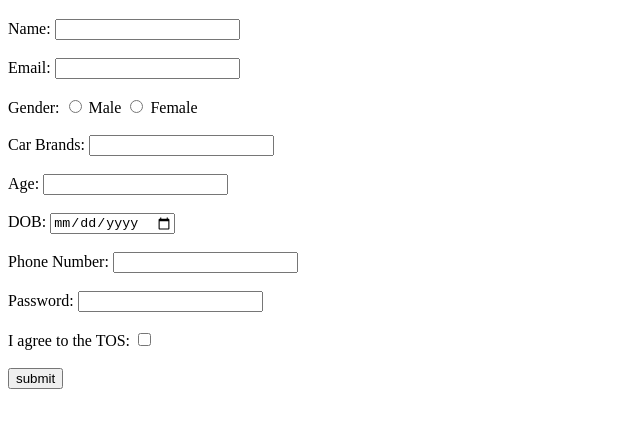
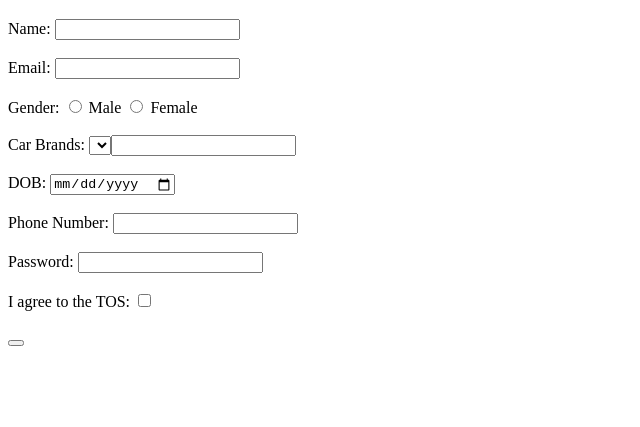
Before and after one commit to acciojob/signup-form-car-Ankita-shrivastav, a website: page main.html in a window 1280 px wide. Shown: the part 61-488 px from the top of the page, without its empty margins (0-640 px from the left). Drawn offline with Linux system fonts and the light colour scheme.

Commit message:
created a submission

```diff
--- a/main.html
+++ b/main.html
@@ -23,7 +23,7 @@
 		<label for="gender_f">Female</label><br><br>
 
 		<label for="cars">Car Brands:</label>
-		<input type="Select" id="cars" name="cars" required placheholder="--Please choose an option--"><br><br>
+		<Select type="cars" id="cars" name="cars" required placheholder="--Please choose an option--"><br><br>
 
 		<label for="age">Age:</label>
 		<input type="Number" id="age" name="age" required placheholder="Age"><br><br>
@@ -40,7 +40,7 @@
 		<label for="tos">I agree to the TOS:</label>
 		<input type="Checkbox" id="tos" name="I agree to the TOS" required><br><br>
 
-		<input type="submit" value="submit">
+		<button type="submit" value="submit">
 	</form>
     <script type="text/javascript" src="./script.js">
 </script>
```
